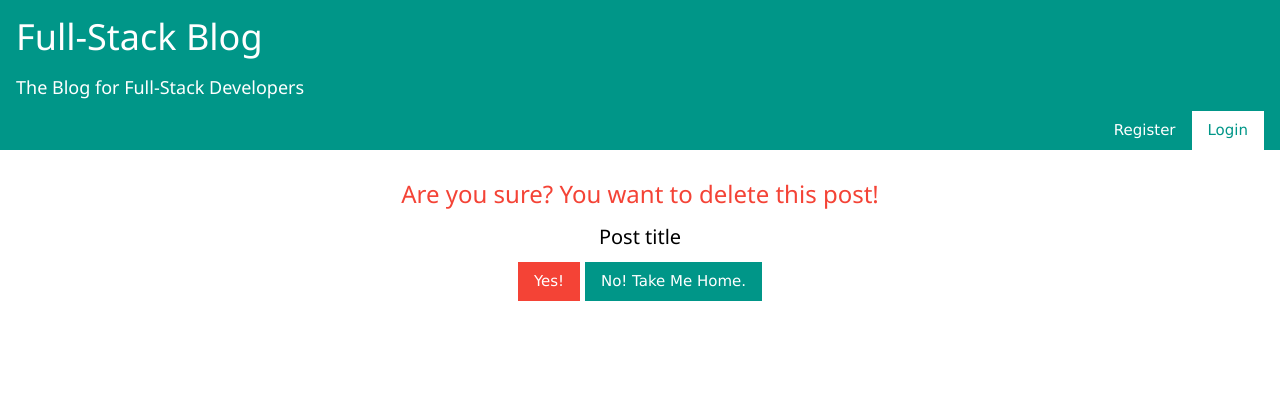
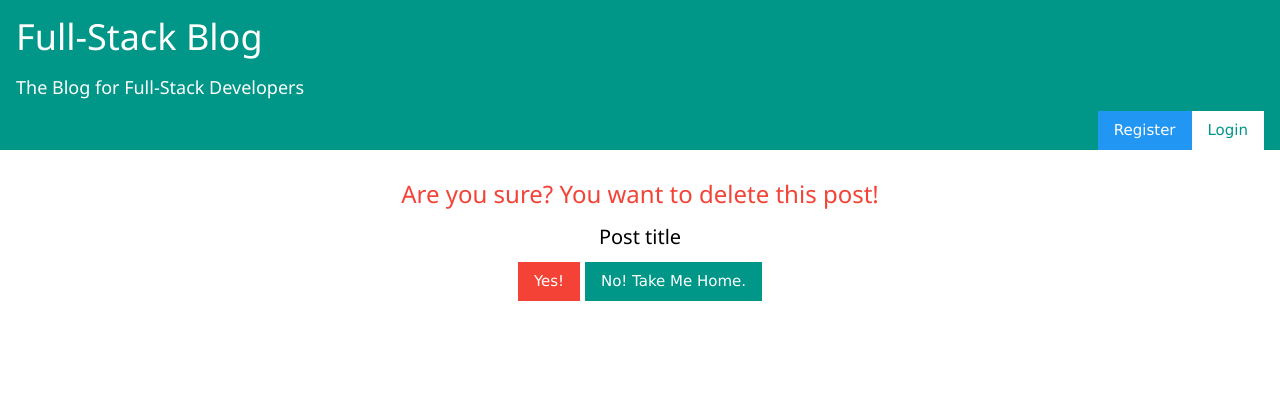
Before and after one commit to alphawaseem/MultiUserBlog, a Python web app: template templates/delete.html in a window 1280 px wide. Shown: the top 420 px of the page. Run offline with Jinja, Linux system fonts and the light colour scheme; the template is opened without the code that fills it, so the values that code supplies are empty.

Commit message:
update layout styles

```diff
--- a/templates/layout.html
+++ b/templates/layout.html
@@ -19,19 +19,22 @@
         }
 
         body>header {
-            height: 150px;
+            min-height: 150px;
         }
 
         main {
             min-height: 70%;
         }
+
         .form-center {
             width: 90%;
             margin: 0px 5%;
         }
+
         .logo {
             text-decoration: none;
         }
+
         .post-content {
             height: 250px;
         }
@@ -41,18 +44,16 @@
 <body>
     <header class="w3-container w3-teal">
         <div class="w3-rest">
-            <a href="/" class="logo" ><h1>Full-Stack Blog</h1>
-            <h5>The Blog for Full-Stack Developers</h5>
+            <a href="/" class="logo">
+                <h1>Full-Stack Blog</h1>
+                <h5>The Blog for Full-Stack Developers</h5>
             </a>
             {% if user %}
-            <h4>{{user.firstname}}'s  Blog <a href="/logout" class="w3-btn w3-right"> Logout </a> </h4>
-
-
-            {% else %}
-            <a href="/login" class="w3-btn w3-right w3-white w3-text-teal"> Login </a>
-            <a href="/register" class="w3-btn w3-right"> Register </a>
-            {% endif %}
-
+            <div class="w3-panel">
+                <h4><a href="/welcome">{{user.firstname}}'s  Blog</a> </h4><a href="/logout" class="w3-btn w3-right w3-pink "> Logout </a>                {% else %}
+                <a href="/login" class="w3-btn w3-right w3-white w3-text-teal"> Login </a>
+                <a href="/register" class="w3-btn w3-right w3-blue"> Register </a>
+            </div> {% endif %}
         </div>
     </header>
     <main class="w3-panel">
```
